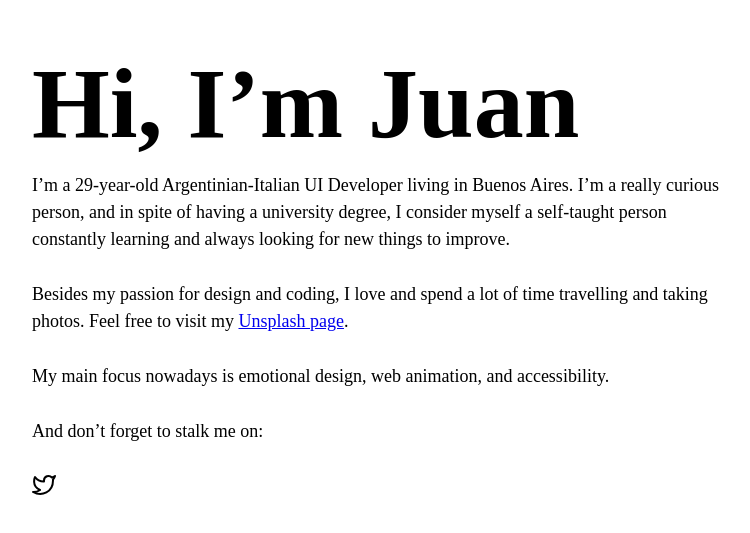
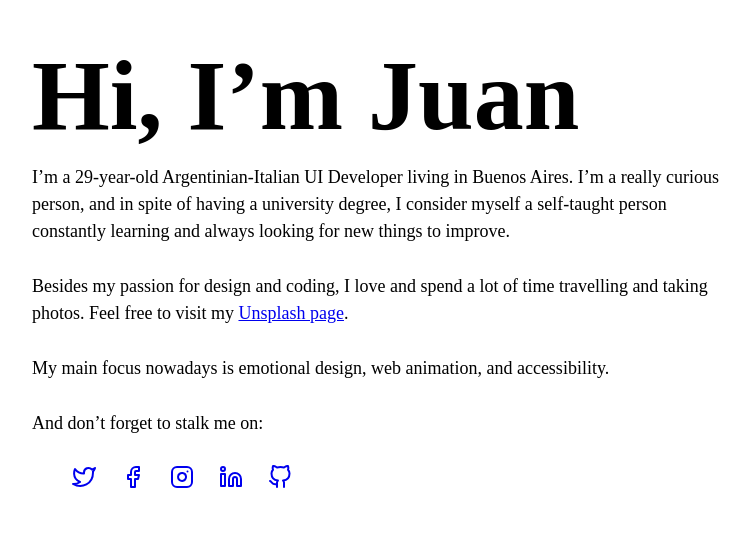
Before and after one commit to juandinella/portfolio-gatsby, a Gatsby site: page /screens/homepage/hero in a window 1280 px wide. Shown: the part 167-700 px from the top of the page, without its empty margins (255-1005 px from the left). Built offline with nearby package versions, Linux system fonts and the light colour scheme; Gatsby itself is replaced by a stand-in of ours.

Commit message:
hero icons

```diff
--- a/src/pages/screens/homepage/hero.js
+++ b/src/pages/screens/homepage/hero.js
@@ -3,6 +3,10 @@ import styled from "styled-components"
 import breakpoint from "../../../assets/styles/mixins"
 
 import TwitterIcon from "../../../assets/icons/twitter.inline.svg"
+import FacebookIcon from "../../../assets/icons/facebook.inline.svg"
+import InstagramIcon from "../../../assets/icons/instagram.inline.svg"
+import LinkedinIcon from "../../../assets/icons/linkedin.inline.svg"
+import GithubIcon from "../../../assets/icons/github.inline.svg"
 
 const StyledHero = styled.section`
   height: auto;
@@ -73,6 +77,57 @@ const Container = styled.div`
   `}
 `
 
+const SocialList = styled.ul`
+  li {
+    display: inline-block;
+    margin-right: 25px;
+
+    svg {
+      transition: all .225s ease;
+    }
+  }
+  .tw {
+    &:hover {
+      a svg {
+        stroke: #00aced;
+      }
+    }
+  }
+
+  .fb {
+    &:hover {
+      a svg {
+        stroke: #3B5998;
+      }
+    }
+  }
+
+  .ig {
+    &:hover {
+      a svg {
+        stroke: #8a49a1;
+      }
+    }
+  }
+
+  .in {
+    &:hover {
+      a svg {
+        stroke: #4875B4;
+      }
+    }
+  }
+
+
+  .gh {
+    &:hover {
+      a svg path{
+        stroke: #333333;
+      }
+    }
+  }
+`
+
 export default () => (
   <StyledHero aria-label='Hero Banner'>
     <HeroContent className="hero--content">
@@ -82,7 +137,13 @@ export default () => (
         <Paragraph>Besides my passion for design and coding, I love and spend a lot of time travelling and taking photos. Feel free to visit my <a href="https://unsplash.com/@juandinella" title="Juan Di Nella's unsplash page" target="_blank" rel="noopener noreferrer"> Unsplash page</a>.</Paragraph>
         <Paragraph>My main focus nowadays is emotional design, web animation, and accessibility.</Paragraph>
         <Paragraph>And don’t forget to stalk me on:</Paragraph>
-        <TwitterIcon />
+        <SocialList>
+          <li className='tw'><a href='https://www.twitter.com/orugacontenta'><TwitterIcon /></a></li>
+          <li className='fb'><a href='https://www.facebook.com/tuvieja'><FacebookIcon /></a></li>
+          <li className='ig'><a href='https://www.instagram.com/juandinella/'><InstagramIcon /></a></li>
+          <li className='in'><a href='https://www.linkedin.com/in/juandinella/'><LinkedinIcon /></a></li>
+          <li className='gh'><a href='https://github.com/juandinella'><GithubIcon /></a></li>
+        </SocialList>
       </Container>
     </HeroContent>
   </StyledHero>
```
Also changed, not shown: src/assets/icons/arrow-right.inline.svg (renamed from src/assets/icons/arrow-right.svg), src/assets/icons/chevron-down.inline.svg (renamed from src/assets/icons/chevron-down.svg), src/assets/icons/facebook.inline.svg (renamed from src/assets/icons/facebook.svg), src/assets/icons/github.inline.svg (renamed from src/assets/icons/github.svg), src/assets/icons/instagram.inline.svg (renamed from src/assets/icons/instagram.svg), src/assets/icons/linkedin.inline.svg (renamed from src/assets/icons/linkedin.svg).
